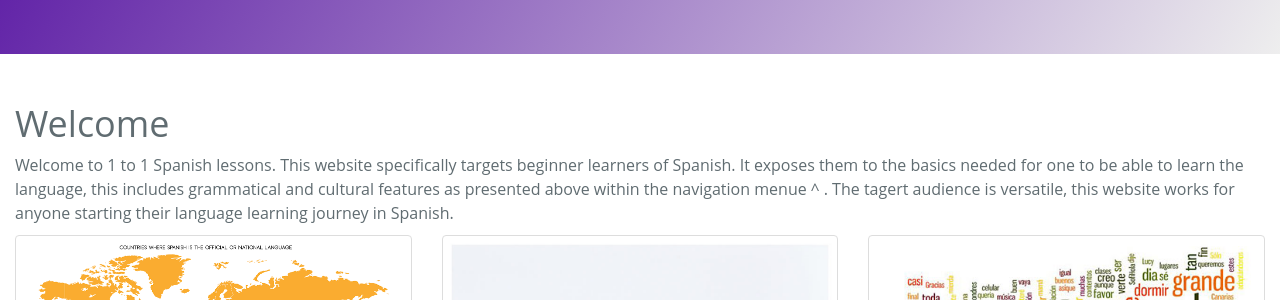
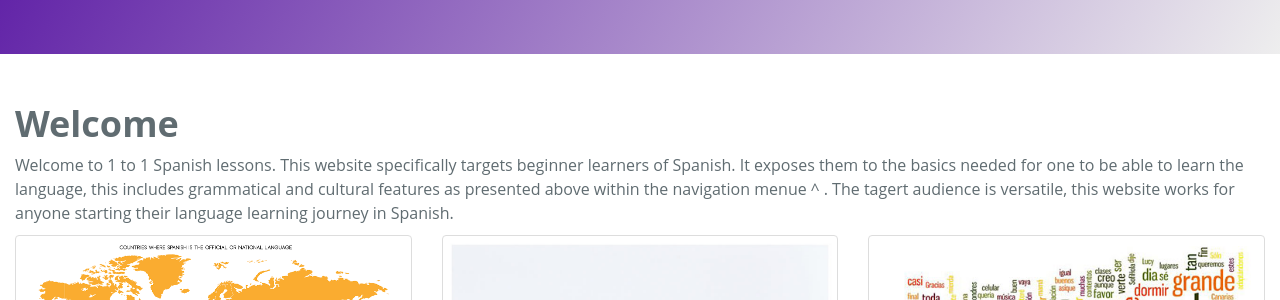
Before and after one commit to valentina-web/SML5202-2020-Final-Valentina, a Jekyll site: the page built from index.md, in a window 1280 px wide. Shown: the part 188-488 px from the top of the page. Built offline with Jekyll 4.4.1, drawn with Linux system fonts in a browser that asks for light colours; our own code applies the rules of GitHub Pages for plain Markdown files.

```diff
--- a/index.md
+++ b/index.md
@@ -1,4 +1,4 @@
-<h1>Welcome</h1>
+<h1><b>Welcome</b></h1>
 
 <p>Welcome to 1 to 1 Spanish lessons. This website specifically targets beginner learners of Spanish. It exposes them to the basics needed for one to be able to learn the language, this includes grammatical and cultural features as presented above within the navigation menue ^ . The tagert audience is versatile, this website works for anyone starting their language learning journey in Spanish.<p>
 
```
